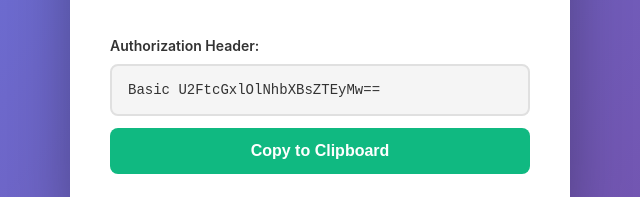
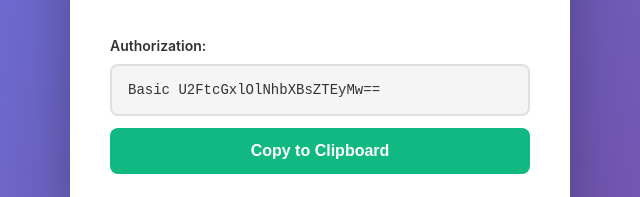
Before and after one commit to Yves4/basic-auth-header-app, a plain HTML site: page index.html in a window 1280 px wide. Both pictures are taken after typing "Sample", "Sample123" into the empty fields and a click on the button "Generate Header". Shown: the part 474-671 px from the top of the page, 320-960 px from the left. Drawn offline with Linux system fonts and the light colour scheme.

Commit message:
Update result label for authorization header

```diff
--- a/index.html
+++ b/index.html
@@ -204,7 +204,7 @@
         <button class="btn btn-generate" onclick="generateAuth()">Generate Header</button>
 
         <div class="result-section" id="resultSection">
-            <div class="result-label">Authorization Header:</div>
+            <div class="result-label">Authorization: </div>
             <div class="result-box" id="resultBox"></div>
             <button class="btn btn-copy" onclick="copyToClipboard()">
                 <span id="copyButtonText">Copy to Clipboard</span>
```
